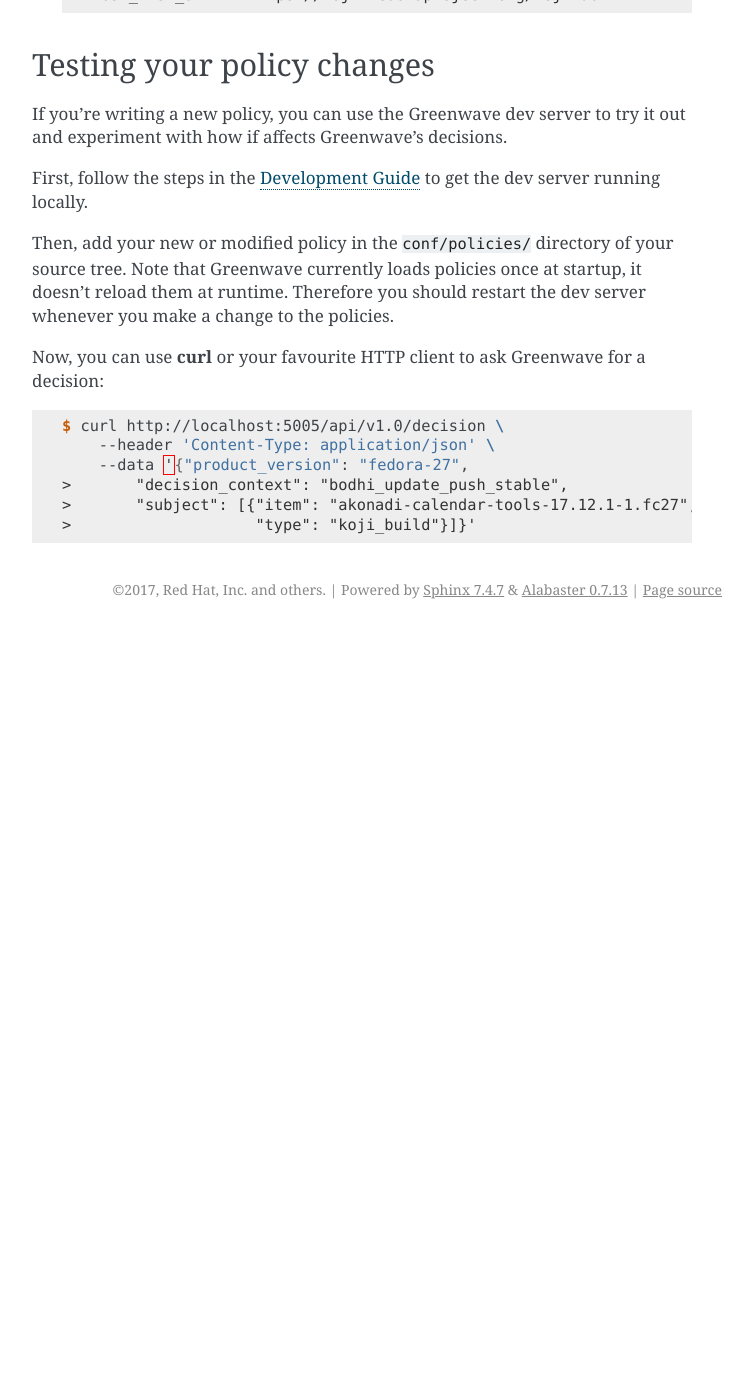
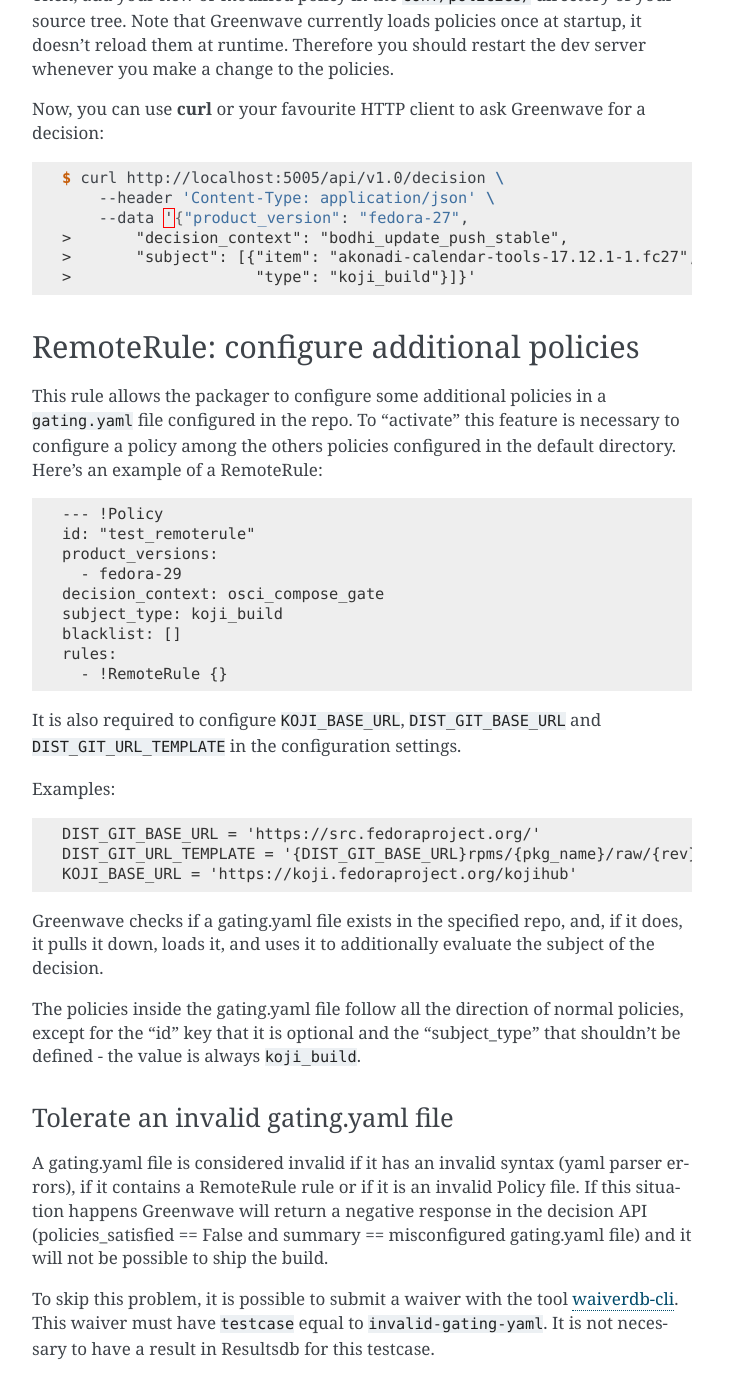
Before and after one commit to release-engineering/greenwave, a Sphinx documentation site: the page built from docs/policies.rst, in a window 1280 px wide and 1400 px high, scrolled down 3718 px. Shown: the whole window, without its empty margins (388-1140 px from the left). Built offline with Sphinx 7.4.7, drawn with Linux system fonts in a browser that asks for light colours; pages that are not in the unit, such as notebooks, are missing from menus; before the commit the page ends 4347 px from its top, so only the background shows below that; some of the changed text lies outside the part shown.

Commit message:
Some more docs about RemoteRule
Documentations about the feature RemoteRule and everything concerning
the gating.yaml file and how to add some extra policies. Here also
some information about how to tolerate invalid gating.yaml file.

```diff
--- a/docs/policies.rst
+++ b/docs/policies.rst
@@ -174,21 +174,8 @@ PackageSpecificBuild
 RemoteRule
 ----------
 
-   This rule allows the packager to configure some additional policies in a
-   gating.yaml file configured in the repo.
-   Greenwave checks if the file exists, and, if it does it pulls it down,
-   loads it, and uses it to additionally evaluate the subject of the decision.
-
-   To use this feature it is required to configure ``KOJI_BASE_URL``,
-   ``DIST_GIT_BASE_URL`` and ``DIST_GIT_URL_TEMPLATE``.
-
-   Examples:
-
-   .. code-block:: console
-
-      DIST_GIT_BASE_URL = 'https://src.fedoraproject.org'
-      DIST_GIT_URL_TEMPLATE = '{DIST_GIT_BASE_URL}/{pkg_name}/{rev}/gating.yaml'
-      KOJI_BASE_URL = 'https://koji.fedoraproject.org/kojihub'
+   See the :ref:`remoterule-configure-additional-policies` section below for
+   some information about how RemoteRule works and how to configure it.
 
 
 Testing your policy changes
@@ -216,3 +203,66 @@ Greenwave for a decision:
    >       "decision_context": "bodhi_update_push_stable",
    >       "subject": [{"item": "akonadi-calendar-tools-17.12.1-1.fc27",
    >                    "type": "koji_build"}]}'
+
+
+
+.. _remoterule-configure-additional-policies:
+
+RemoteRule: configure additional policies
+=========================================
+
+This rule allows the packager to configure some additional policies in a
+:file:`gating.yaml` file configured in the repo.
+To "activate" this feature is necessary to configure a policy among the
+others policies configured in the default directory.
+Here's an example of a RemoteRule:
+
+.. code-block:: console
+
+   --- !Policy
+   id: "test_remoterule"
+   product_versions:
+     - fedora-29
+   decision_context: osci_compose_gate
+   subject_type: koji_build
+   blacklist: []
+   rules:
+     - !RemoteRule {}
+
+
+It is also required to configure ``KOJI_BASE_URL``, ``DIST_GIT_BASE_URL``
+and ``DIST_GIT_URL_TEMPLATE`` in the configuration settings.
+
+Examples:
+
+.. code-block:: console
+
+   DIST_GIT_BASE_URL = 'https://src.fedoraproject.org/'
+   DIST_GIT_URL_TEMPLATE = '{DIST_GIT_BASE_URL}rpms/{pkg_name}/raw/{rev}/f/gating.yaml'
+   KOJI_BASE_URL = 'https://koji.fedoraproject.org/kojihub'
+
+Greenwave checks if a gating.yaml file exists in the specified repo, and, if it
+does, it pulls it down, loads it, and uses it to additionally evaluate the
+subject of the decision.
+
+The policies inside the gating.yaml file follow all the direction of normal
+policies, except for the "id" key that it is optional and the "subject_type"
+that shouldn't be defined - the value is always ``koji_build``.
+
+
+.. _tolerate-invalid-gating-yaml:
+
+Tolerate an invalid gating.yaml file
+------------------------------------
+
+A gating.yaml file is considered invalid if it has an invalid syntax (yaml
+parser errors), if it contains a RemoteRule rule or if it is an invalid Policy
+file.
+If this situation happens Greenwave will return a negative response in the
+decision API (policies_satisfied == False and summary == misconfigured
+gating.yaml file) and it will not be possible to ship the build.
+
+To skip this problem, it is possible to submit a waiver with the tool
+`waiverdb-cli <https://pagure.io/docs/waiverdb/>`_. This waiver must have
+``testcase`` equal to ``invalid-gating-yaml``. It is not necessary to have
+a result in Resultsdb for this testcase.
```
